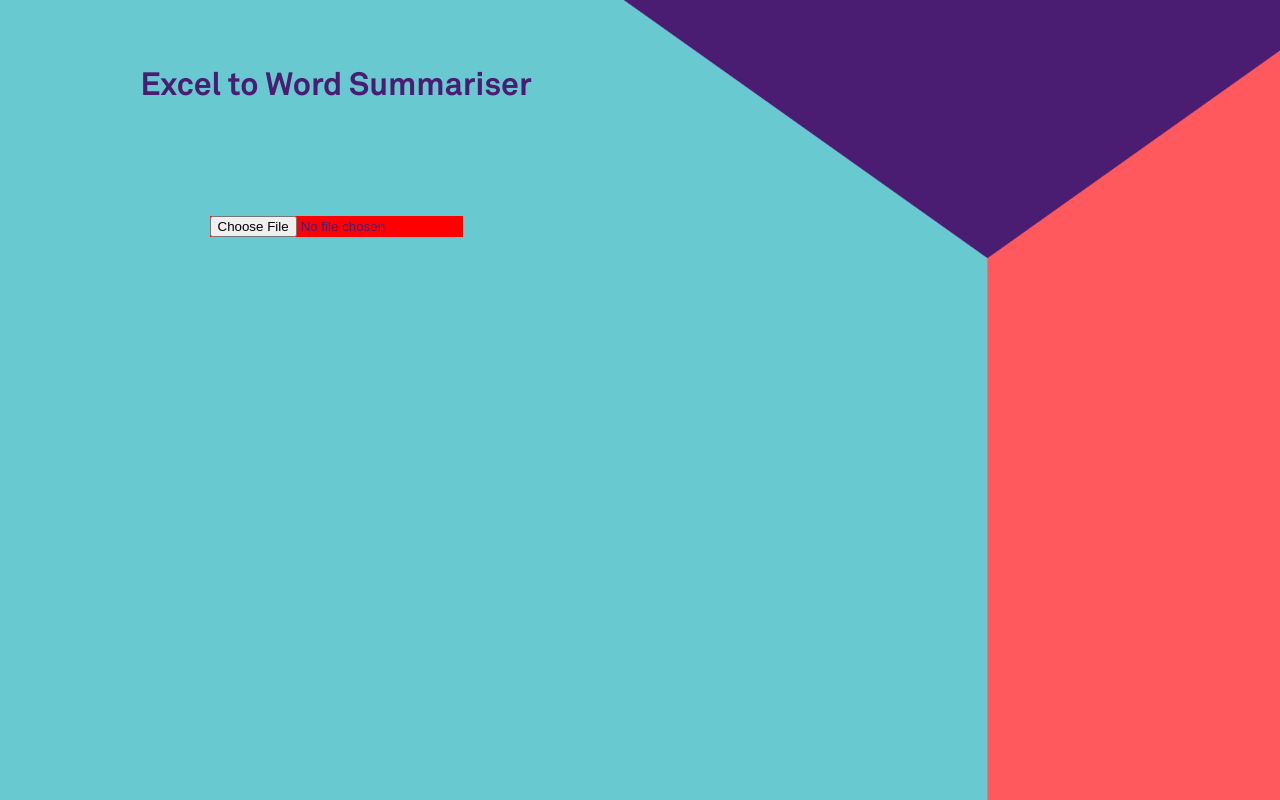
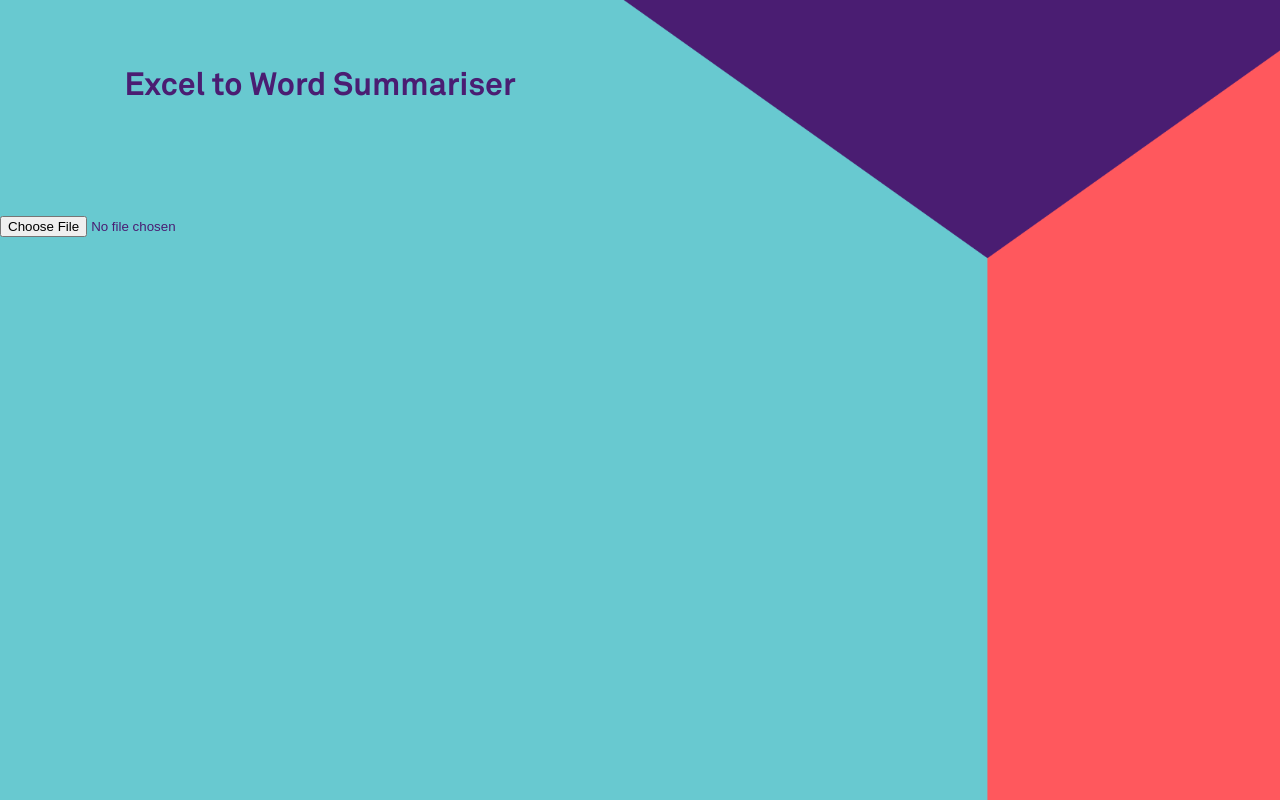
Before and after one commit to OrbicCode/excel-to-word-summariser, a Next.js app: page / in a window 1280 px wide. Built offline with nearby package versions, Linux system fonts and the light colour scheme.

Commit message:
removed form styling

```diff
--- a/src/app/page.module.css
+++ b/src/app/page.module.css
@@ -7,28 +7,16 @@
   background-size: cover;
   background-repeat: no-repeat;
   height: 100%;
-  padding: 2em;
+  padding: 2em 0;
 }
 
 .main h1 {
-  grid-column: 1/3;
+  grid-column: 1 / 3;
   text-align: center;
   margin-top: 1em;
 }
 
 .formContainer {
-  grid-column: 1 / 3;
+  grid-column: 1 / 4;
   grid-row: 3 / -1;
 }
-
-.form {
-  display: block;
-  width: 100%;
-  display: flex;
-  flex-direction: column;
-  align-items: center;
-}
-
-.form input {
-  background-color: red;
-}
```
